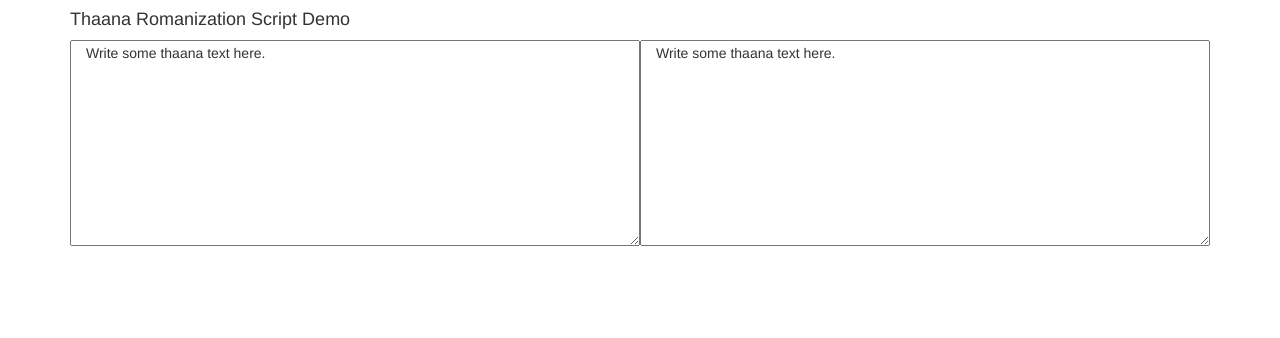
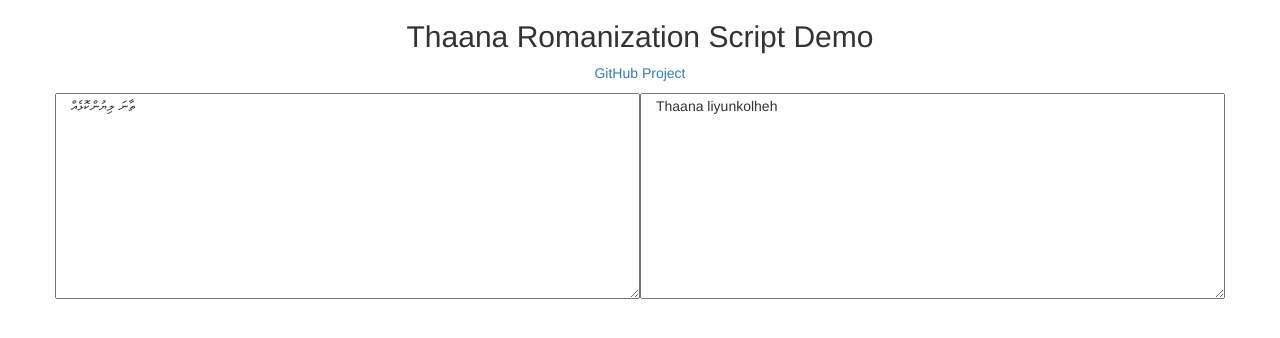
Before and after one commit to ayarse/Thaana-Transliterater, a plain HTML site: page index.html in a window 1280 px wide. Drawn offline with nearby package versions, Linux system fonts and the light colour scheme.

Commit message:
Adds index.html from gh-pages.

```diff
--- a/index.html
+++ b/index.html
@@ -24,9 +24,16 @@
 </head>
 <body>
 	 <div class="container">
-		<h4>Thaana Romanization Script Demo</h4>
-		<textarea class="col-lg-6" name="from" id="from" cols="30" rows="10">Write some thaana text here.</textarea>
-		<textarea class="col-lg-6" name="to" id="to" cols="30" rows="10">Watch the magic happen here.</textarea>
+		 <div class="row text-center">
+			<h2>Thaana Romanization Script Demo</h2>
+			<p>
+				<a href="https://github.com/ifreaker/Thaana-Transliterater">GitHub Project</a>
+			</p>
+		</div>
+		<div class="row">
+			<textarea class="col-lg-6" name="from" id="from" cols="30" rows="10">ތާނަ ލިޔުންކޮޅެއް</textarea>
+			<textarea class="col-lg-6" name="to" id="to" cols="30" rows="10"></textarea>
+		</div>
 	</div>
 	<script>
 	document.getElementById('to').value = dh2en(document.getElementById('from').value);
```
